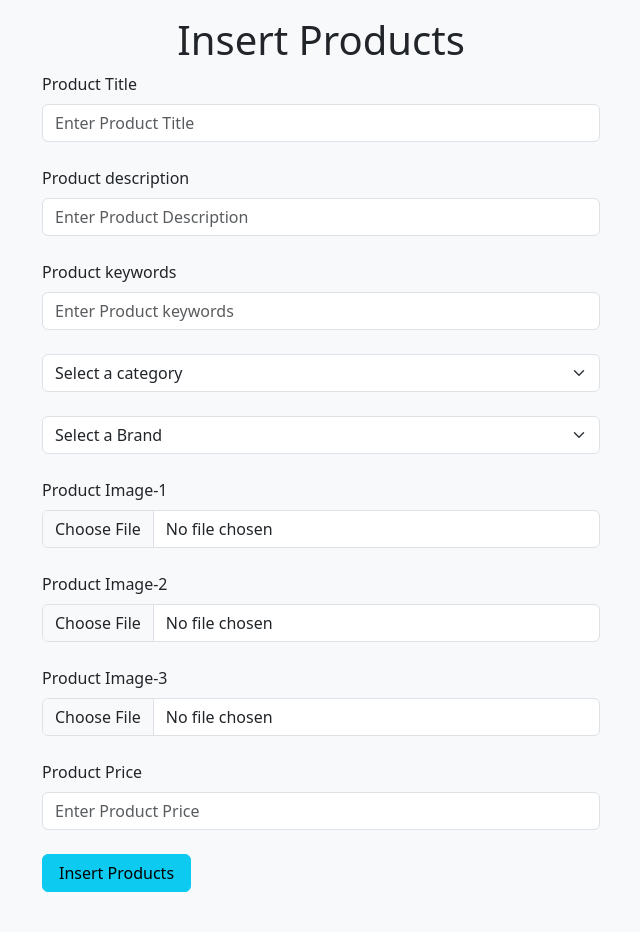
After one commit to kariyabhavik/E-Commerce-MCA, a PHP site: page /admin_area/insert_product.php in a window 1280 px wide. The commit adds this page. Shown: the whole page, without its empty margins (319-959 px from the left). Run offline with PHP 8.4, Linux system fonts and the light colour scheme; data that the repository does not hold is empty.

Commit message:
upload image with details.

```diff
--- a/admin_area/index.php
+++ b/admin_area/index.php
@@ -51,7 +51,7 @@
                     <p class="text-light text-center">Admin Name</p>
                 </div>
                 <div class="button text-center">
-                    <button class="my-3"><a href="" class="nav-link text-light bg-info my-1">Insert Products</a></button>
+                    <button class="my-3"><a href="insert_product.php" class="nav-link text-light bg-info my-1">Insert Products</a></button>
                     <button class="my-3"><a href="" class="nav-link text-light bg-info my-1">View Products</a></button>
                     <button class="my-3"><a href="index.php?insert_category" class="nav-link text-light bg-info my-1">Insert Categories</a></button>
                     <button class="my-3"><a href="" class="nav-link text-light bg-info my-1">View Categories</a></button>
--- /dev/null
+++ b/admin_area/insert_product.php
@@ -0,0 +1,135 @@
+<?php
+include('../includes/connect.php');
+if (isset($_POST['insert_product'])) {
+    $product_title = $_POST['product_title'];
+    $description = $_POST['description'];
+    $product_keywords = $_POST['product_keywords'];
+    $product_categories = $_POST['product_categories'];
+    $product_brands = $_POST['product_brands'];
+    $product_price = $_POST['product_price'];
+    $product_ststus = 'true';
+    //accessing images
+    $product_image1 = $_FILES['product_image1']['name'];
+    $product_image2 = $_FILES['product_image2']['name'];
+    $product_image3 = $_FILES['product_image3']['name'];
+
+    //accessing image temp name
+    $temp_image1 = $_FILES['product_image1']['tmp_name'];
+    $temp_image2 = $_FILES['product_image2']['tmp_name'];
+    $temp_image3 = $_FILES['product_image3']['tmp_name'];
+
+    //checking empty condiction
+    if ($product_title=='' or $description=='' or $product_keywords=='' or $product_categories=='' or $product_brands=='' or $product_price=='' or $product_image1=='' or $product_image2=='' or $product_image3=='') {
+        echo "<script> alert('Please fill the available fields '); </script>";
+        exit();
+    }else {
+        move_uploaded_file($temp_image1,"product_images/$product_image1");
+        move_uploaded_file($temp_image2,"product_images/$product_image2");
+        move_uploaded_file($temp_image3,"product_images/$product_image3");
+
+        // insert query
+        $insert_products = "insert into `products` (product_title,product_description,product_keyword,category_id,brand_id,product_image1,product_image2,product_image3,product_price,date,ststus) values ('$product_title','$description','$product_keywords','$product_categories',' $product_brands','$product_image1','$product_image2','$product_image3','$product_price',now(),'$product_ststus')";
+        $result_query = mysqli_query($con , $insert_products);
+        if ($result_query) {
+            echo "<script> alert('Successfully inserted the products'); </script>";
+        }
+    }
+}
+?>
+
+<!DOCTYPE html>
+<html lang="en">
+<head>
+    <meta charset="UTF-8">
+    <meta http-equiv="X-UA-Compatible" content="IE=edge">
+    <meta name="viewport" content="width=device-width, initial-scale=1.0">
+    <title>Insert Products-Admin Dashboard </title>
+    <!-- Bootstrap CSS link -->
+    <link href="https://cdn.jsdelivr.net/npm/bootstrap@5.3.0-alpha3/dist/css/bootstrap.min.css" rel="stylesheet" integrity="sha384-KK94CHFLLe+nY2dmCWGMq91rCGa5gtU4mk92HdvYe+M/SXH301p5ILy+dN9+nJOZ" crossorigin="anonymous">
+
+    <!-- font awesome link -->
+    <link rel="stylesheet" href="https://cdnjs.cloudflare.com/ajax/libs/font-awesome/6.4.0/css/all.min.css" integrity="sha512-iecdLmaskl7CVkqkXNQ/ZH/XLlvWZOJyj7Yy7tcenmpD1ypASozpmT/E0iPtmFIB46ZmdtAc9eNBvH0H/ZpiBw==" crossorigin="anonymous" referrerpolicy="no-referrer" />
+
+    <!-- css files -->
+    <link rel="stylesheet" href="../style.css">
+</head>
+<body class="bg-light">
+    <div class="container mt-3">
+        <h1 class="text-center">
+            Insert Products
+        </h1>
+        <!-- Form -->
+        <form action="" method="post" enctype="multipart/form-data">
+            <!-- Title -->
+            <div class="form-outline mb-4 w-50 m-auto">
+                <label for="product_title" class="form-label">Product Title</label>
+                <input type="text" name="product_title" id="product_title" class="form-control" placeholder="Enter Product Title" autocomplete="off" required="required">
+            </div>
+            <!-- description -->
+            <div class="form-outline mb-4 w-50 m-auto">
+                <label for="description" class="form-label">Product description</label>
+                <input type="text" name="description" id="description" class="form-control" placeholder="Enter Product Description" autocomplete="off" required="required">
+            </div>
+            <!-- keywords -->
+            <div class="form-outline mb-4 w-50 m-auto">
+                <label for="product_keywords" class="form-label">Product keywords</label>
+                <input type="text" name="product_keywords" id="product_keywords" class="form-control" placeholder="Enter Product keywords" autocomplete="off" required="required">
+            </div>
+            <!-- categories -->
+            <div class="form-outline mb-4 w-50 m-auto">
+                <select name="product_categories" id="" class="form-select">
+                    <option value="">Select a category</option>
+                    <?php
+                        $select_query = "select * from `categories`";
+                        $result_query = mysqli_query($con , $select_query);
+                        while ($row=mysqli_fetch_assoc($result_query)) {
+                            $category_title = $row['category_title'];
+                            $category_id = $row['category_id'];
+                            echo " <option value='$category_id'>$category_title</option>";
+                        }
+                    ?>
+                </select>
+            </div>
+            <!-- Brands -->
+            <div class="form-outline mb-4 w-50 m-auto">
+                <select name="product_brands" id="" class="form-select">
+                    <option value="">Select a Brand</option>
+                    <?php
+                        $select_query = "select * from `brands`";
+                        $result_query = mysqli_query($con , $select_query);
+                        while ($row=mysqli_fetch_assoc($result_query)) {
+                            $brand_title = $row['brand_title'];
+                            $brand_id = $row['brand_id'];
+                            echo " <option value='$brand_id'>$brand_title</option>";
+                        }
+                    ?>
+                </select>
+            </div>
+            <!-- Image 1 -->
+            <div class="form-outline mb-4 w-50 m-auto">
+                <label for="product_image1" class="form-label">Product Image-1</label>
+                <input type="file" name="product_image1" id="product_image1" class="form-control" required="required">
+            </div>
+            <!-- Image 2 -->
+            <div class="form-outline mb-4 w-50 m-auto">
+                <label for="product_image2" class="form-label">Product Image-2</label>
+                <input type="file" name="product_image2" id="product_image2" class="form-control" required="required">
+            </div>
+            <!-- Image 3 -->
+            <div class="form-outline mb-4 w-50 m-auto">
+                <label for="product_image3" class="form-label">Product Image-3</label>
+                <input type="file" name="product_image3" id="product_image3" class="form-control" required="required">
+            </div>
+            <!-- Price -->
+            <div class="form-outline mb-4 w-50 m-auto">
+                <label for="product_price" class="form-label">Product Price</label>
+                <input type="text" name="product_price" id="product_price" class="form-control" placeholder="Enter Product Price" autocomplete="off" required="required">
+            </div>
+            <!-- insert product button -->
+            <div class="form-outline mb-4 w-50 m-auto">
+                <input type="submit" name="insert_product" class="btn btn-info mb-3 px-3" value="Insert Products">
+            </div>
+        </form>
+    </div>
+</body>
+</html>
--- a/includes/connect.php
+++ b/includes/connect.php
@@ -1,5 +1,5 @@
 <?php
-  $con = mysqli_connect('localhost:2000', 'root', '','mystore');
+  $con = mysqli_connect('localhost:3306', 'root', '','mystore');
   if (!$con) {
     die(mysqli_connect($con));
   }
```
Also changed, not shown: admin_area/insert_brands.php (+26 -3 lines), admin_area/insert_categories.php (+11 -5 lines), functions/common_function.php (added, +35 -0 lines), index.php (+61 -92 lines), temp.php (+35 -0 lines), admin_area/product_images/15.2.jpeg (added), admin_area/product_images/Screenshot (10).png (added), admin_area/product_images/Screenshot (19).png (added), admin_area/product_images/Screenshot (2).png (added), admin_area/product_images/Screenshot (71).png (added).
